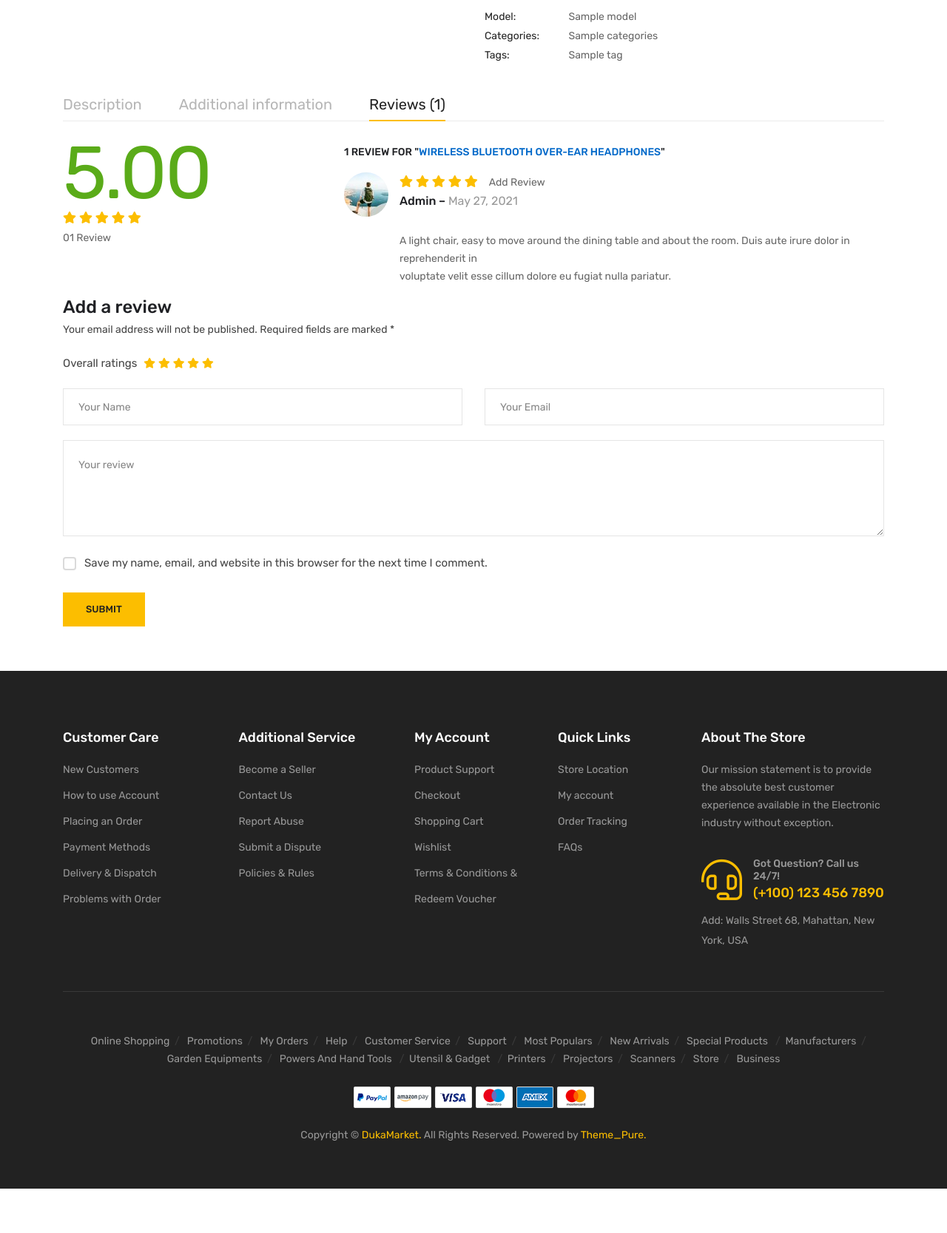
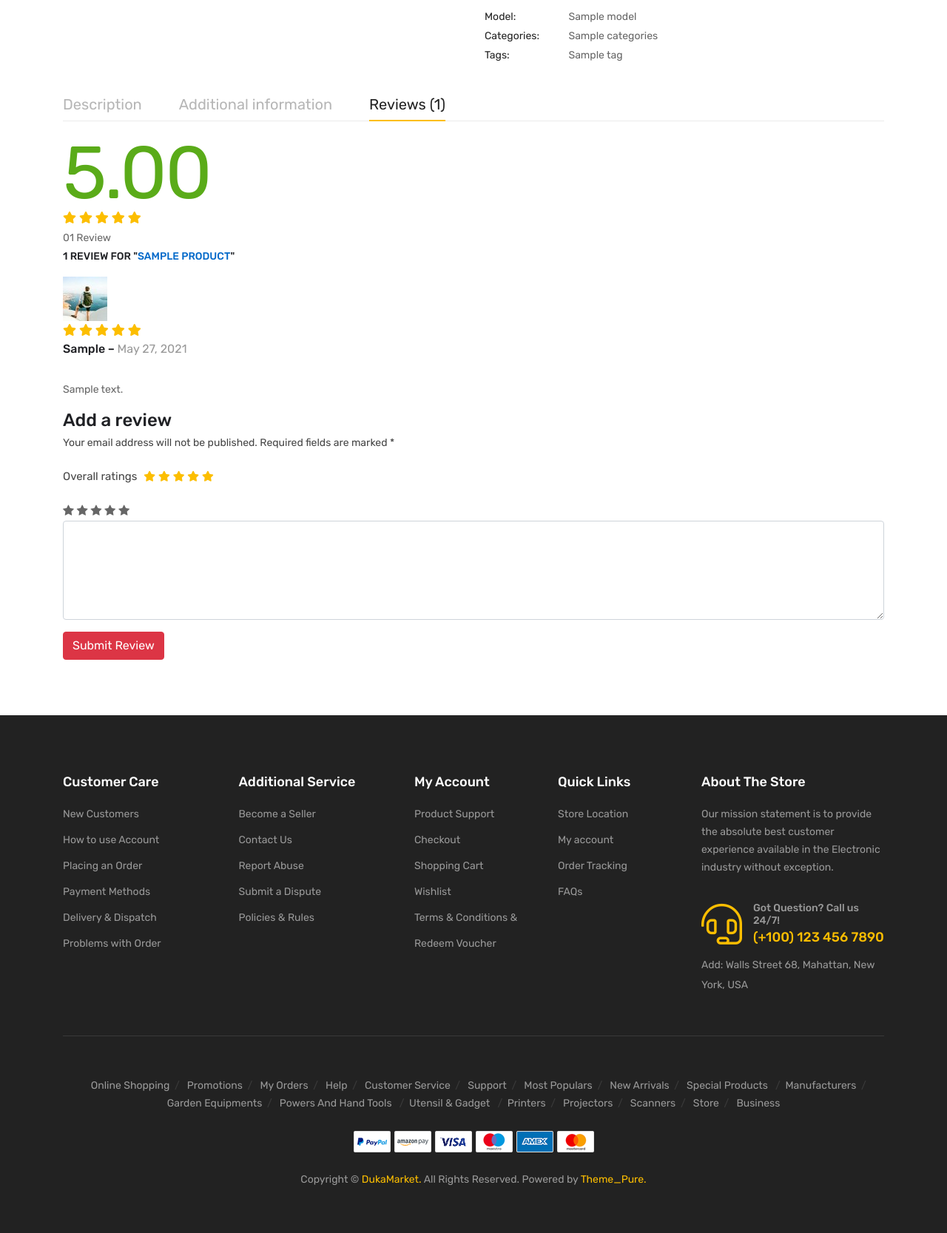
Before and after one commit to farad-alam/Multi-Vendor-Ecommerce, a Django app: template templates/products/product-details.html in a window 1280 px wide, after a click on "Reviews (1)". Shown: the part 618-2285 px from the top of the page at 74% size. Before the commit the page ends 2225 px from the top, so only its background shows below. Run offline with Django 4.2, Linux system fonts and the light colour scheme; the template is opened without the code that fills it: most values are stand-ins (such as "Sample title", 1, 10 or a date in 2020); grey boxes marked "Sample" are stand-in pictures; parts of the project's set-up code (start-up, migrations or seed data) failed here and were passed over; some libraries are stand-ins or nearby versions; some web fonts are replaced.

Commit message:
product review model, view added with fully funtional

```diff
--- a/products/admin.py
+++ b/products/admin.py
@@ -30,3 +30,4 @@ admin.site.register(PlacedeOderItem)
 admin.site.register(CuponCodeGenaration)
 admin.site.register(CompletedOder)
 admin.site.register(CompletedOderItems)
+admin.site.register(ProductStarRatingAndReview)
--- a/products/urls.py
+++ b/products/urls.py
@@ -8,5 +8,6 @@ urlpatterns = [
     path('checkout/', views.check_out, name='check_out'),
     path('placed-oder/', views.placed_oder, name='placed_oder'),
     path('cupon-apply/', views.cupon_apply, name='cupon_apply'),
+    path('add-product-review/', views.add_product_review_and_rating, name='add_product_review_and_rating'),
 
 ]
--- a/static/cart/cart.js
+++ b/static/cart/cart.js
@@ -190,9 +190,10 @@ function change_cart_quantity(cart_id,values) {
              document.getElementById(i.toString()).classList.add('checked');
          }
          // You can now use the 'starSelectedValue' variable to send to the database
-         console.log('Selected value:', starSelectedValue);
+        //  console.log('Selected value:', starSelectedValue);
      });
  });
+
 
 
 // getting the submit button and CLICK event
@@ -201,6 +202,29 @@ const submitButton = document.getElementById('submit-review-button')
 
 submitButton.addEventListener('click', function() {
     var productReviewText = document.getElementById('customer-review').value;
-    console.log('submit click')
-    console.log(productReviewText)
+    // console.log('submit click')
+    // console.log(productReviewText)
+    var csrf_token = document.getElementsByName('csrfmiddlewaretoken')
+    var productId = document.getElementById('product-id').value;
+    // console.log(productId)
+    var xhr = new XMLHttpRequest()
+
+    xhr.onload = function (){
+        var response = xhr.responseText;
+        // console.log(response)
+    }
+    xhr.open(
+        'POST',
+        '/add-product-review/',
+        csrf_token[0].value
+    )
+    xhr.setRequestHeader('Content-Type', 'application/json');
+    xhr.setRequestHeader('X-CSRFToken', csrf_token[0].value);
+    var data = {
+        'stars': starSelectedValue,
+        'review_messages':productReviewText,
+        'product_id':productId
+    }
+
+    xhr.send(JSON.stringify(data))
  });
--- a/templates/products/product-details.html
+++ b/templates/products/product-details.html
@@ -1,5 +1,15 @@
 {% extends "baseFiles/base.html" %}
 {% load static %}
+
+{% block header-style %}
+<link rel="stylesheet" href="https://cdnjs.cloudflare.com/ajax/libs/font-awesome/4.7.0/css/font-awesome.min.css">
+<style>
+    .checked {
+        color: orange;
+      }
+</style>
+
+{% endblock header-style %}
 
 
 {% block bodycontent %}
@@ -188,8 +198,8 @@
 
                 <div class="tab-pane fade" id="review" role="tabpanel" aria-labelledby="review-tab">
                     <div class="product__details-review">
-                        <div class="row">
-                            <div class="col-xl-4">
+                        <div class="">
+                            <div class="col-4">
                                 <div class="review-rate">
                                     <h5>5.00</h5>
                                     <div class="review-star">
@@ -202,14 +212,21 @@
                                     <span class="review-count">01 Review</span>
                                 </div>
                             </div>
-                            <div class="col-xl-8">
+                            <div class="">
                                 <div class="review-des-infod">
-                                    <h6>1 review for "<span>Wireless Bluetooth Over-Ear Headphones</span>"</h6>
+                                    <h6>{{product_reviews.count}} review for "<span>{{product.title}}</span>"</h6>
                                     <div class="review-details-des">
+                                        {% comment %} <div class="author-image mr-15">
+                                            <a href="#"><img class="rounded-circle" src="{% static 'assets/img/author/author-sm-1.jpg' %}" alt=""></a>
+                                        </div> {% endcomment %}
+                                    </div>
+
+                                    {% for review in product_reviews %}
+
                                         <div class="author-image mr-15">
-                                            <a href="#"><img src="assets/img/author/author-sm-1.jpg" alt=""></a>
+                                            <a href="#"><img src="{% static 'assets/img/author/author-sm-1.jpg' %}" alt=""></a>
                                         </div>
-                                        <div class="review-details-content">
+                                        <div class="row review-details-content">
                                             <div class="str-info">
                                                 <div class="review-star mr-15">
                                                     <a href="#"><i class="fas fa-star"></i></a>
@@ -218,16 +235,16 @@
                                                     <a href="#"><i class="fas fa-star"></i></a>
                                                     <a href="#"><i class="fas fa-star"></i></a>
                                                 </div>
-                                                <div class="add-review-option">
-                                                    <a href="#">Add Review</a>
-                                                </div>
+
                                             </div>
-                                            <div class="name-date mb-30">
-                                                <h6> admin – <span> May 27, 2021</span></h6>
+                                            <div class="name-date mb-3">
+                                                <h6> {{review.user.first_name}} – <span> May 27, 2021</span></h6>
                                             </div>
-                                            <p>A light chair, easy to move around the dining table and about the room. Duis aute irure dolor in reprehenderit in <br> voluptate velit esse cillum dolore eu fugiat nulla pariatur.</p>
+                                            <p>{{review.review_message}}</p>
                                         </div>
-                                    </div>
+
+                                    {% endfor %}
+
                                 </div>
                             </div>
                         </div>
@@ -249,38 +266,22 @@
                                        </ul>
                                     </div>
                                     <div class="comment-input-box">
-                                       <form action="#">
-                                          <div class="row">
-                                            <div class="col-xxl-6 col-xl-6">
-                                                <div class="comment-input">
-                                                   <input type="text" placeholder="Your Name">
-                                                </div>
-                                             </div>
-                                             <div class="col-xxl-6 col-xl-6">
-                                                <div class="comment-input">
-                                                   <input type="email" placeholder="Your Email">
-                                                </div>
-                                             </div>
-                                             <div class="col-xxl-12">
-                                                   <textarea placeholder="Your review" class="comment-input comment-textarea"></textarea>
-                                             </div>
-                                             <div class="col-xxl-12">
-                                                <div class="comment-agree d-flex align-items-center mb-25">
-                                                   <div class="form-check">
-                                                      <input class="form-check-input" type="checkbox" value="" id="flexCheckDefault">
-                                                      <label class="form-check-label" for="flexCheckDefault">
-                                                       Save my name, email, and website in this browser for the next time I comment.
-                                                      </label>
-                                                    </div>
-                                                </div>
-                                             </div>
-                                             <div class="col-xxl-12">
-                                                <div class="comment-submit">
-                                                   <button type="submit" class="cart-btn">Submit</button>
-                                                </div>
-                                             </div>
-                                          </div>
-                                       </form>
+
+                                        <form action="" method="post"> {% csrf_token %}
+
+                                            <span class="fa fa-star star-for-review" id="1"></span>
+                                            <span class="fa fa-star star-for-review" id="2"></span>
+                                            <span class="fa fa-star star-for-review" id="3"></span>
+                                            <span class="fa fa-star star-for-review" id="4"></span>
+                                            <span class="fa fa-star star-for-review" id="5"></span>
+
+                                            <textarea class="form-control" name="customer-review" id="customer-review" cols="15" rows="5"></textarea>
+                                            <input type="hidden" name="product-id" id="product-id" value="{{product.id}}">
+                                           <p class="btn btn-danger mt-3" type="submit" value="Submit Review" id="submit-review-button">Submit Review</p>
+
+
+                                        </form>
+
                                     </div>
                                  </div>
                             </div>
```
Also changed, not shown: products/models.py (+25 -2 lines), products/views.py (+28 -4 lines), products/migrations/0004_productstarratingandreview.py (added), products/migrations/0005_alter_productstarratingandreview_review_images.py (added).
